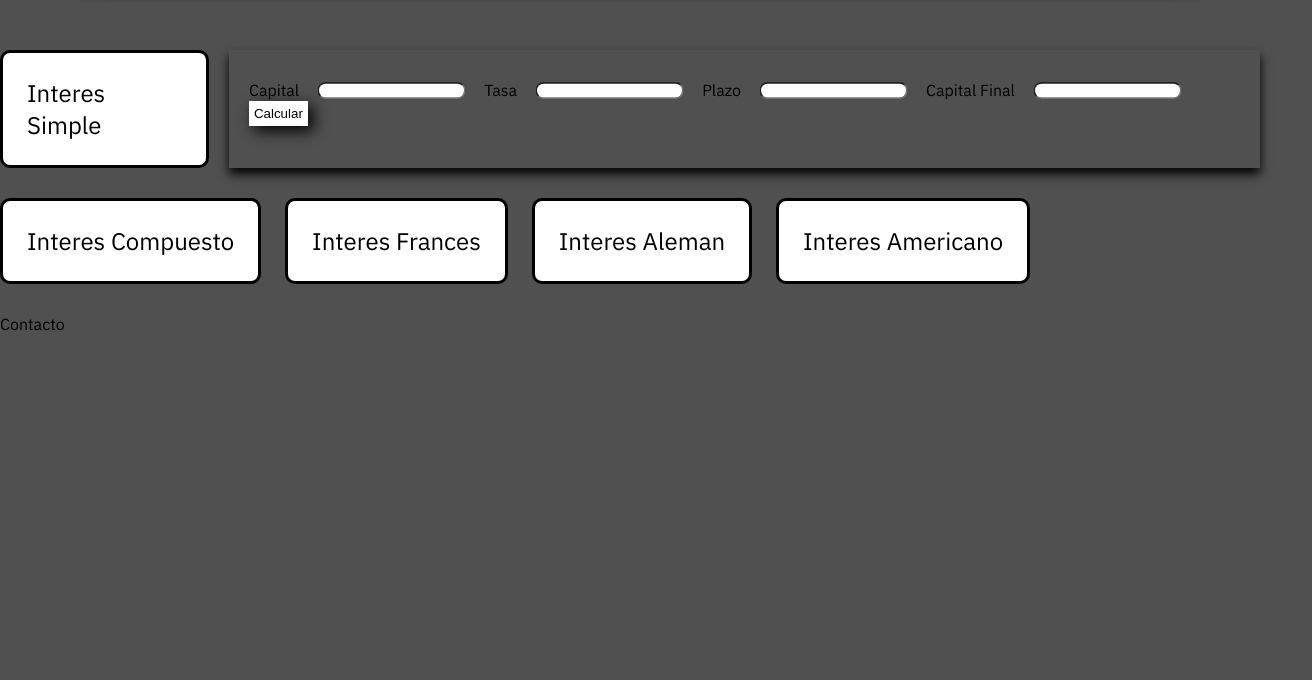
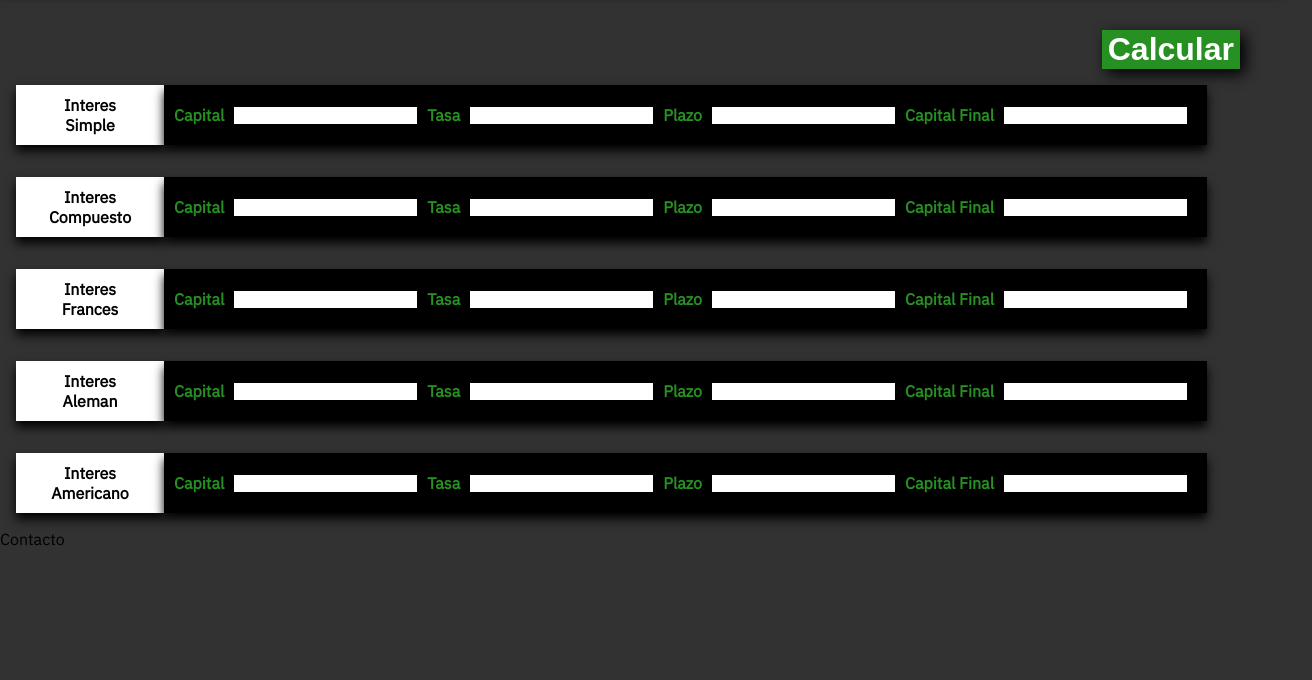
Before and after one commit to bhinojo/FinMath, a plain HTML site: page FinMath/index.html in a window 1280 px wide. Shown: the part 120-800 px from the top of the page, 1312 px wide, since content can reach past the window. Drawn offline with Linux system fonts and the light colour scheme.

Commit message:
Estilos css. Calculo de interes simple y  compuesto. Centralizacion del boton calcular.

```diff
--- a/FinMath/index.html
+++ b/FinMath/index.html
@@ -1,6 +1,7 @@
 <!DOCTYPE html>
 
 <html lang="en">
+
 <head>
     <meta charset="utf-8" />
     <title>FinMath</title>
@@ -8,6 +9,7 @@
     <script type="text/javascript" src="js.js"></script>
     <link href="https://fonts.googleapis.com/css?family=IBM+Plex+Sans&display=swap" rel="stylesheet">
 </head>
+
 <body>
     <header>
 
@@ -17,11 +19,77 @@
 
     <section>
 
+        <button id="btnCalcular" onclick="calcularInteres()">Calcular</button>
+
+        <div id="divArticlesSenction">
+
             <article>
-            <p>Interes Simple</p>
-            <div class="formYBoton">
+
+                <p>Interes <br /> Simple</p>
+
+                <div class="formulario">
 
                     <form name="interesSimple">
+
+                        <h3>Capital</h3>
+
+                        <input type="number" id="capital" value="">
+
+                        <h3>Tasa</h3>
+
+                        <input type="number" id="tasa" value="">
+
+                        <h3>Plazo</h3>
+
+                        <input type="number" id="plazo" value="">
+
+                        <h3>Capital Final</h3>
+
+                        <input type="text" id="resultado" name="resultado" value="" />
+
+                    </form>
+
+                </div>
+
+            </article>
+
+            <article>
+
+                <p>Interes <br /> Compuesto</p>
+
+                <div class="formulario">
+
+                    <form name="interesCompuesto">
+
+                        <h3>Capital</h3>
+
+                        <input type="number" id="capitalCompuesto" value="">
+
+                        <h3>Tasa</h3>
+
+                        <input type="number" id="tasaCompuesto" value="">
+
+                        <h3>Plazo</h3>
+
+                        <input type="number" id="plazoCompuesto" value="">
+
+                        <h3>Capital Final</h3>
+
+                        <input type="text" id="resultadoCompuesto" name="resultadoCompuesto" value="" />
+
+                    </form>
+
+                </div>
+
+            </article>
+
+            <article>
+
+                <p>Interes <br /> Frances</p>
+
+                <div class="formulario">
+
+                    <form name="interesFrances">
 
                         <h3>Capital</h3>
                         <input type="number" id="capital" value="">
@@ -34,34 +102,57 @@
 
                     </form>
 
-                <button id="btnCalcular" onclick="calcularSimple()">Calcular</button>
-
                 </div>
-        </article>
-
-        <article>
-
-            <p>Interes Compuesto</p>
 
             </article>
 
             <article>
 
-            <p>Interes Frances</p>
+                <p>Interes <br /> Aleman</p>
+
+                <div class="formulario">
+
+                    <form name="interesAleman">
+
+                        <h3>Capital</h3>
+                        <input type="number" id="capital" value="">
+                        <h3>Tasa</h3>
+                        <input type="number" id="tasa" value="">
+                        <h3>Plazo</h3>
+                        <input type="number" id="plazo" value="">
+                        <h3>Capital Final</h3>
+                        <input type="text" id="resultado" name="resultado" value="" />
+
+                    </form>
+
+                </div>
 
             </article>
 
             <article>
 
-            <p>Interes Aleman</p>
+                <p>Interes <br /> Americano</p>
+
+                <div class="formulario">
+
+                    <form name="interesAmericano">
+
+                        <h3>Capital</h3>
+                        <input type="number" id="capital" value="">
+                        <h3>Tasa</h3>
+                        <input type="number" id="tasa" value="">
+                        <h3>Plazo</h3>
+                        <input type="number" id="plazo" value="">
+                        <h3>Capital Final</h3>
+                        <input type="text" id="resultado" name="resultado" value="" />
+
+                    </form>
+
+                </div>
 
             </article>
 
-        <article>
-
-            <p>Interes Americano</p>
-
-        </article>
+        </div>
 
     </section>
 
@@ -70,5 +161,6 @@
         <p>Contacto</p>
 
     </footer>
+
 </body>
 </html>
--- a/FinMath/js.js
+++ b/FinMath/js.js
@@ -2,15 +2,44 @@ var capital = 0;
 var tasa = 0;
 var plazo = 0;
 var resultado = 0;
-function calcularSimple() {
+var capitalCompuesto = 0;
+var tasaCompuesto = 0;
+var plazoCompuesto = 0;
+var resultadoCompuesto = 0;
+var coeficienteCompuesto = 0;
 
-    capital = document.getElementById('capital').value;
-    tasa = document.getElementById('tasa').value;
-    plazo = document.getElementById('plazo').value;
+//Funcion que calcula Interes Simple y Complejo
 
+function calcularInteres() {
 
-    resultado = Number(capital) + (((Number(tasa)/100)*Number(capital))*Number(plazo));
+            //Tomo variables para interes Simple
 
-    document.getElementById('resultado').value = resultado;
+            capital = document.getElementById('capital').value;
+            tasa = document.getElementById('tasa').value;
+            plazo = document.getElementById('plazo').value;
 
-}
+            //Tomo variables para Interes Compuesto
+
+            capitalCompuesto = document.getElementById('capitalCompuesto').value;
+            tasaCompuesto = document.getElementById('tasaCompuesto').value;
+            plazoCompuesto = document.getElementById('plazoCompuesto').value;
+
+            //Calculo Interes Simple
+
+            resultado = Number(capital) + (((Number(tasa) / 100) * Number(capital)) * Number(plazo));
+
+            //Imprimo Interes Simple
+
+            document.getElementById('resultado').value = resultado.toFixed(6);
+
+            //Calculo Interes Compuesto
+
+            coeficienteCompuesto = Math.pow(Number(1 + ((Number(tasaCompuesto) / 100))), Number(plazoCompuesto));
+
+            resultadoCompuesto = Number(coeficienteCompuesto) * Number(capitalCompuesto);
+
+            //Imprimo Interes Compuesto
+
+            document.getElementById('resultadoCompuesto').value = resultadoCompuesto.toFixed(6);
+
+        }
--- a/FinMath/styles_FinMath.css
+++ b/FinMath/styles_FinMath.css
@@ -15,69 +15,76 @@ header {
 }
 h1 {
     font-size: 5em;
-    margin: 0px auto;
+    margin:auto;
     text-align: center;
-    color: rgb(80, 80, 80);
-    background-color: rgb(255,255,255);
+    color: rgb(39, 144, 34);
+    background-color: rgb(40,40,40);
     box-shadow: black 0px 10px 10px;
-    border-radius:0px 0px 200px 200px;
+    text-shadow: black 0px 10px 10px;
 }
 body {
-    background-color:rgb(80,80,80);
+    background-color: rgb(50,50,50);
 }
 section {
-    padding-top: 170px;
+    margin-top: 150px;
 }
 section p{
     background-color:rgb(255, 255, 255);
-    margin-right:20px;
-    margin-bottom:30px;
-    font-size:1.5em;
-    border:solid;
-    border-radius:10px;
-    padding:1em;
+    font-weight:bold;
+    box-shadow: black 0px 6px 10px 0px;
+    padding:10px;
+    width:10%;
     -webkit-transition:-webkit-transform 0.15s ease-in-out 0.1s;
 }
 section form{
-    display:inline-flex;
+    display: inline-flex;
     border-radius:10px;
-    justify-content:center;
+    margin-right:20px;
 }
 section article{
     display:inline-flex;
+    margin: 1rem;
+    width:100%;
+    text-align:center;
 }
 section h3{
-
+    background-color:white;
+    padding:10px;
+    font-weight:bold;
+    color: rgb(39, 144, 34);
+    background-color:black;
+    margin:auto;
+    transition: .3s;
 }
 section form input{
-    border-radius:10px;
-    margin:0px;
+    border:none;
+    margin:auto;
     text-align:center;
-    transform:scale(0.8);
+    font-weight:bold;
 }
-.formYBoton {
-    transform: scale(1);
-    border: none;
+.formulario{
+    display: inline-flex;
+    background-color: black;
     box-shadow: black 0px 6px 10px 0px;
-    padding: 30px 20px 20px 20px;
-    justify-self: auto;
-    margin-right: 20px;
-    margin-bottom: 30px;
 }
 #btnCalcular {
-    background-color: white;
-    transform: scale(1);
+    background-color: rgb(39, 144, 34);
+    color: white;
+    font-weight: bold;
+    font-size:2em;
     box-shadow: black 5px 5px 15px;
     border: none;
-    justify-content: center;
-    -webkit-transition: -webkit-transform 0.1s ease-in-out 0.05s;
-    padding:5px;
+    float: right;
+    margin: 0px 40px;
+    transition:.5s;
+
 }
 section p:hover {
     -webkit-transform: scale(1.1);
-    box-shadow: black 0px 6px 10px 0px;
-    background-color: rgba(80, 230, 82, .5);
 }
 #btnCalcular:hover {
-    -webkit-transform: scale(1.1);
+    color:black;
 }
+section h3:hover{
+    color:white;
+}
```
Lines whose indentation alone changed are shown as unchanged.
